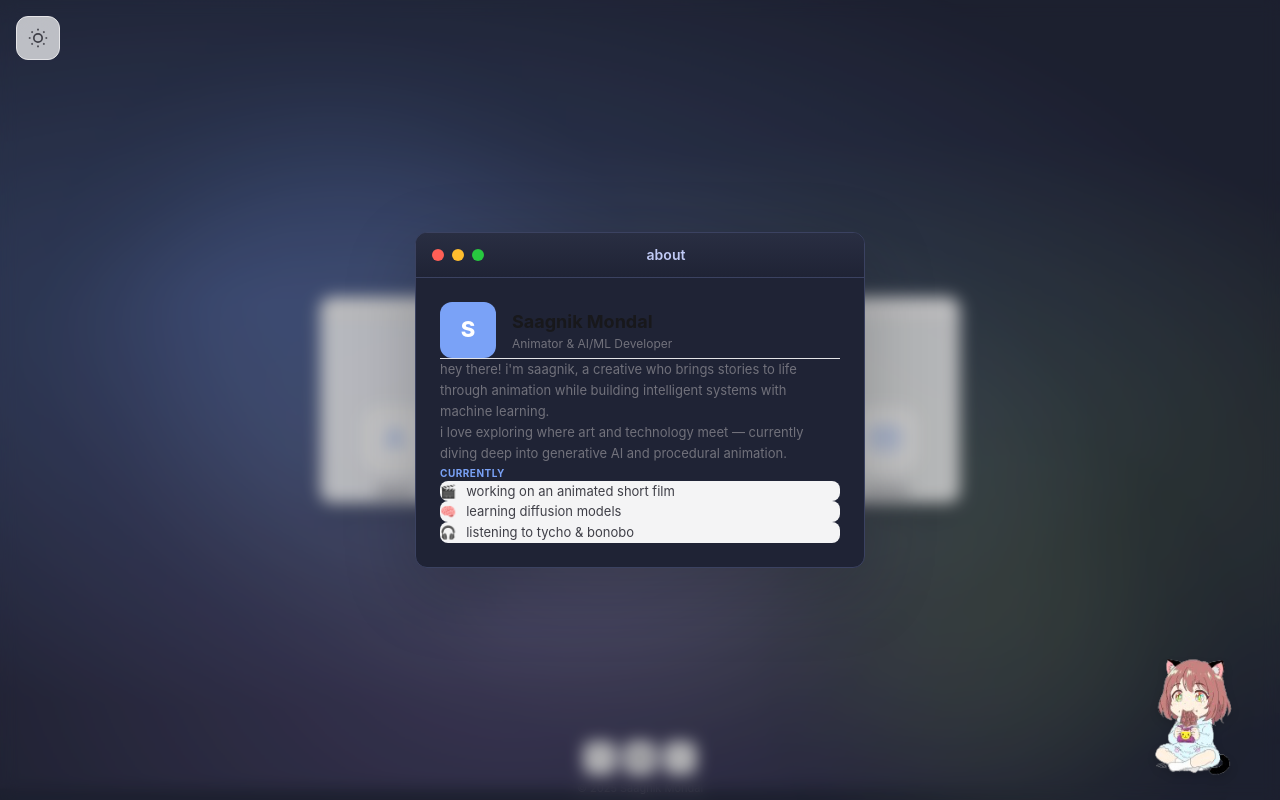
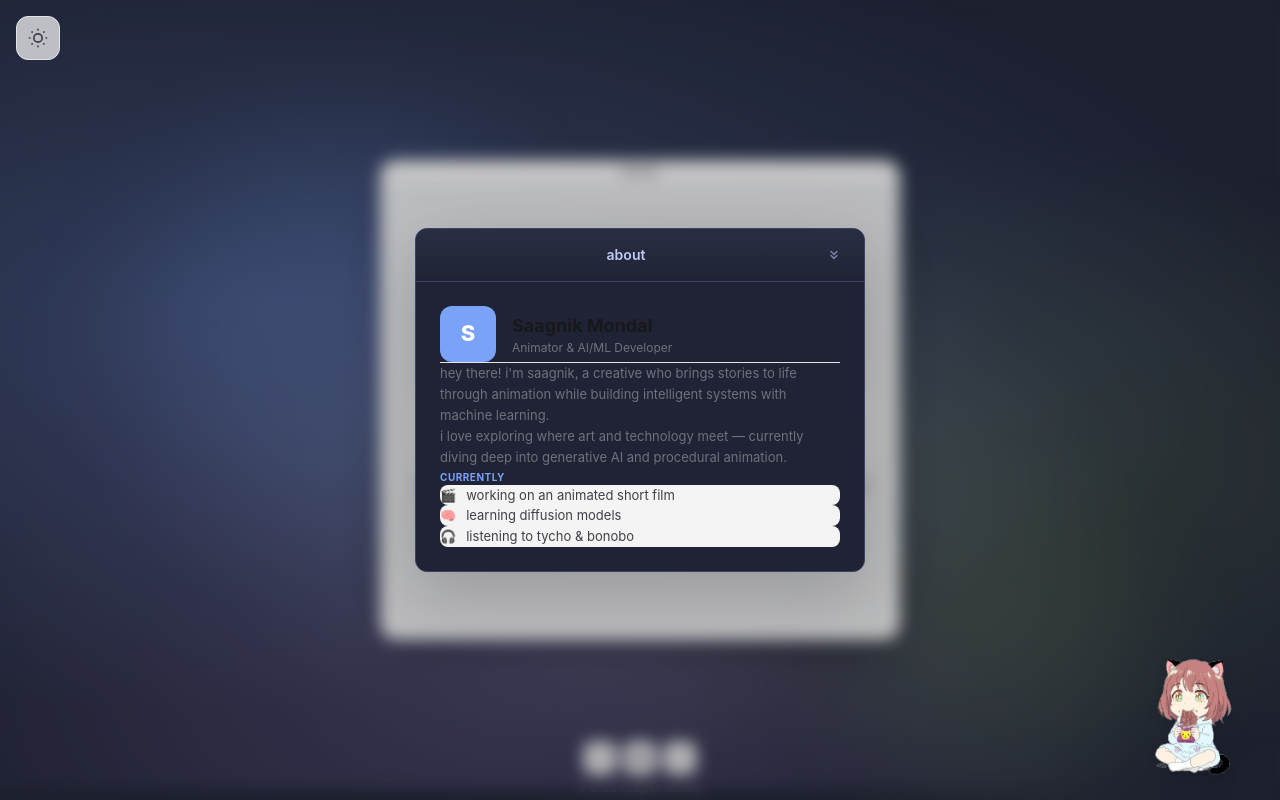
Before and after one commit to Saagnik-Mondal/portfolio, a Next.js app: page / in a window 1280 px wide. Both pictures are taken after a click on the button "about". Built offline with nearby package versions, Linux system fonts and the light colour scheme.

Commit message:
Fix genie effect animation and enlarge home card to match macOS app style

```diff
--- a/src/app/page.tsx
+++ b/src/app/page.tsx
@@ -247,47 +247,48 @@ export default function Home() {
     <AuroraBackground>
       <ThemeToggle />
 
-      {/* Main content card */}
+      {/* Main content card - macOS app window style */}
       <div className="relative z-10 min-h-screen flex flex-col items-center justify-center p-5">
         <motion.main
           initial={{ opacity: 0, y: 20 }}
           animate={{ opacity: 1, y: 0 }}
           transition={{ duration: 0.5 }}
-          className="text-center w-[90%] max-w-[640px] bg-white/85 dark:bg-[#1f2335]/85 backdrop-blur-xl rounded-xl overflow-hidden shadow-xl border border-zinc-200 dark:border-zinc-700"
+          className="text-center w-[95%] max-w-[520px] bg-white/90 dark:bg-[#1f2335]/90 backdrop-blur-xl rounded-2xl overflow-hidden shadow-2xl border border-zinc-200/80 dark:border-zinc-700/80"
+          style={{ minHeight: '480px' }}
         >
-          {/* Window bar */}
-          <div className="bg-gradient-to-b from-zinc-100 to-zinc-200 dark:from-zinc-800 dark:to-zinc-700 px-5 py-3 border-b border-zinc-200 dark:border-zinc-700 flex items-center justify-center">
+          {/* Window bar - macOS style */}
+          <div className="bg-gradient-to-b from-zinc-100 to-zinc-50 dark:from-zinc-800 dark:to-zinc-900 px-5 py-4 border-b border-zinc-200 dark:border-zinc-700 flex items-center justify-center">
             <span className="text-sm font-semibold text-zinc-500 dark:text-zinc-400">home</span>
           </div>
 
           {/* Card body */}
-          <div className="px-12 py-12 md:py-14">
-            <p className="text-base text-zinc-500 dark:text-zinc-400 font-semibold mb-2">hello, i&apos;m</p>
-            <h1 className="text-4xl font-extrabold mb-1.5 text-zinc-900 dark:text-white">
+          <div className="px-10 py-16 md:py-20 flex flex-col justify-center" style={{ minHeight: '420px' }}>
+            <p className="text-lg text-zinc-500 dark:text-zinc-400 font-semibold mb-3">hello, i&apos;m</p>
+            <h1 className="text-5xl font-extrabold mb-2 text-zinc-900 dark:text-white">
               <span className="text-[var(--primary)]">saagnik mondal</span>
             </h1>
-            <p className="text-base text-zinc-500 dark:text-zinc-400 font-medium mb-9">animator & ai/ml developer</p>
+            <p className="text-lg text-zinc-500 dark:text-zinc-400 font-medium mb-12">animator & ai/ml developer</p>
 
             {/* Icon grid */}
-            <nav className="grid grid-cols-4 gap-4 max-[380px]:grid-cols-2">
+            <nav className="grid grid-cols-4 gap-5 max-[380px]:grid-cols-2">
               {apps.map((app, index) => (
                 <motion.button
                   key={app.id}
                   initial={{ opacity: 0, y: 20 }}
                   animate={{ opacity: 1, y: 0 }}
                   transition={{ delay: 0.1 + index * 0.05 }}
-                  whileHover={{ scale: 1.05 }}
+                  whileHover={{ scale: 1.08 }}
                   whileTap={{ scale: 0.95 }}
                   onClick={() => openModal(app.id)}
-                  className="flex flex-col items-center gap-2.5 p-4 rounded-2xl hover:bg-zinc-100 dark:hover:bg-zinc-800 transition-colors group"
+                  className="flex flex-col items-center gap-3 p-4 rounded-2xl hover:bg-zinc-100/80 dark:hover:bg-zinc-800/80 transition-colors group"
                 >
                   <motion.div
-                    whileHover={{ y: -3 }}
-                    className="w-16 h-16 bg-zinc-100 dark:bg-zinc-800 rounded-2xl flex items-center justify-center text-[var(--primary)] group-hover:shadow-md transition-shadow"
+                    whileHover={{ y: -4 }}
+                    className="w-[72px] h-[72px] bg-zinc-100 dark:bg-zinc-800 rounded-2xl flex items-center justify-center text-[var(--primary)] group-hover:shadow-lg transition-all"
                   >
                     {app.icon}
                   </motion.div>
-                  <span className="text-[13px] font-bold text-zinc-500 dark:text-zinc-400">
+                  <span className="text-sm font-bold text-zinc-500 dark:text-zinc-400">
                     {app.label}
                   </span>
                 </motion.button>
--- a/src/components/ui/modal.tsx
+++ b/src/components/ui/modal.tsx
@@ -55,6 +55,7 @@ export function Modal({ isOpen, onClose, title, children, initialPosition = { x:
                 y: initialPosition.y,
                 opacity: 1,
                 x: initialPosition.x,
+                scaleX: 1,
                 transition: {
                   type: "spring",
                   stiffness: 300,
@@ -62,12 +63,13 @@ export function Modal({ isOpen, onClose, title, children, initialPosition = { x:
                 }
               }}
               exit={{
-                scale: 0,
+                scale: 0.1,
+                scaleX: 0.3,
                 y: "100vh",
                 opacity: 0,
                 transition: {
-                  duration: 0.5,
-                  ease: [0.4, 0, 0.6, 0.1]
+                  duration: 0.4,
+                  ease: [0.32, 0, 0.67, 0]
                 }
               }}
               drag
@@ -76,39 +78,34 @@ export function Modal({ isOpen, onClose, title, children, initialPosition = { x:
               onDragStart={() => setIsDragging(true)}
               onDragEnd={() => setIsDragging(false)}
             >
-              {/* macOS-style Header */}
+              {/* Header */}
               <div
-                className="modal-header flex items-center px-4 py-3 cursor-grab active:cursor-grabbing"
+                className="modal-header flex items-center justify-between px-4 py-3 cursor-grab active:cursor-grabbing"
                 style={{
                   background: 'linear-gradient(180deg, var(--icon-bg), var(--card-bg))',
                   borderBottom: '1px solid var(--card-border)'
                 }}
               >
-                {/* Traffic Lights */}
-                <div className="flex gap-2 mr-3">
-                  <button
-                    onClick={onClose}
-                    className="w-3 h-3 rounded-full transition-all hover:brightness-110"
-                    style={{ background: '#ff5f56' }}
-                    aria-label="Close"
-                  />
-                  <div
-                    className="w-3 h-3 rounded-full"
-                    style={{ background: '#ffbd2e' }}
-                  />
-                  <div
-                    className="w-3 h-3 rounded-full"
-                    style={{ background: '#27c93f' }}
-                  />
-                </div>
-
                 {/* Title */}
                 <span
-                  className="flex-1 text-center text-sm font-semibold mr-12"
+                  className="flex-1 text-center text-sm font-semibold"
                   style={{ color: 'var(--text)' }}
                 >
                   {title}
                 </span>
+
+                {/* Close Button - Double Arrow */}
+                <button
+                  onClick={onClose}
+                  className="w-7 h-7 rounded-lg flex items-center justify-center transition-all hover:bg-[var(--icon-bg)]"
+                  style={{ color: 'var(--text-light)' }}
+                  aria-label="Close"
+                >
+                  <svg width="14" height="14" viewBox="0 0 24 24" fill="none" stroke="currentColor" strokeWidth="2.5" strokeLinecap="round" strokeLinejoin="round">
+                    <polyline points="7 13 12 18 17 13" />
+                    <polyline points="7 6 12 11 17 6" />
+                  </svg>
+                </button>
               </div>
 
               {/* Body */}
```
